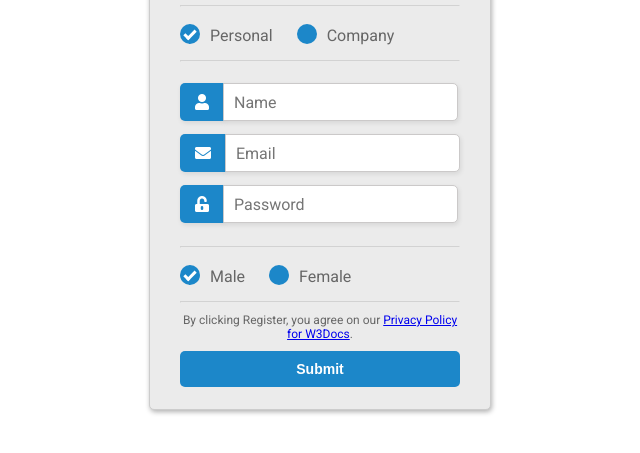
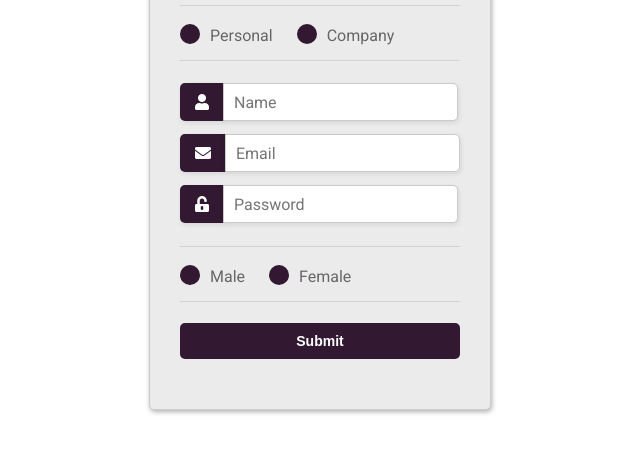
Before and after one commit to TettehSolomon/JS-Form, a plain HTML site: page index.html in a window 1280 px wide. Shown: the part 231-684 px from the top of the page, without its empty margins (320-960 px from the left). Drawn offline with Linux system fonts and the light colour scheme.

Commit message:
initial commit

```diff
--- a/index.html
+++ b/index.html
@@ -16,9 +16,9 @@
 
             <hr>
             <div class="account-type">
-                <input type="radio" value="none" id="radioOne" name="account" checked />
+                <input type="radio" value="personal" id="radioOne" name="account" />
                 <label for="radioOne" class="radio">Personal</label>
-                <input type="radio" value="none" id="radioTwo" name="account" />
+                <input type="radio" value="" id="radioTwo" name="account" />
                 <label for="radioTwo" class="radio">Company</label>
             </div>
             <hr>
@@ -34,16 +34,15 @@
 
             <hr>
             <div class="gender">
-                <input type="radio" value="none" id="male" name="gender" checked />
+                <input type="radio" value="none" id="male" name="gender" />
                 <label for="male" class="radio">Male</label>
                 <input type="radio" value="none" id="female" name="gender" />
                 <label for="female" class="radio">Female</label>
             </div>
             <hr>
             <div class="btn-block">
-                <p>By clicking Register, you agree on our <a href="https://www.w3docs.com/privacy-policy">Privacy Policy
-                        for W3Docs</a>.</p>
-                <button type="submit" onclick="userInput()">Submit</button>
+
+                <button type="button" onclick="userInput()">Submit</button>
             </div>
         </form>
     </div>
--- a/scripts/main.js
+++ b/scripts/main.js
@@ -1,27 +1,50 @@
-//create a function
+//create a function that displays all outputs on submit
 function userInput() {
 
-   if (document.getElementById('radioOne').checked == true) {
-    console.log('Personal');
-   } else {
-    console.log('Company');
-   }
+    //create a variable that receives the radioOne input
+    let radioOne = document.getElementById('radioOne').checked;
 
+    //create a variable that receives the radioTwo input
+    let radioTwo = document.getElementById('radioTwo').checked;
+
+    //Use the if & else if condition to display my output in the console
+    if (radioOne == true){
+        console.log('Personal')
+    } else if (radioTwo == true){
+        console.log('Company');
+    }
+
+    //get name input and store it in a variable
     let name = document.getElementById('name').value;
+
+    //display the output via console
     console.log(name);
 
+    //get email input and store it in a variable
     let email = document.getElementById('email').value;
+
+    //display the output via console
     console.log(email);
 
+    //get password input and store it in a variable
     let password = document.getElementById('password').value;
+
+    //display the out via console
     console.log(password);
 
-    // let male = document.getElementById('male').value;
-    // console.log(male);
+     //create a variable that receives the male input
+    let male = document.getElementById('male').checked;
 
-    // let female = document.getElementById('female').value;
-    // console.log(female);
+     //create a variable that receives the female input
+    let female = document.getElementById('female').checked;
 
+
+    //Use the if & else if condition to display my output in the console
+    if(male == true) {
+        console.log('male');
+    } else if (female == true) {
+        console.log('female');
+    }
 }
 
 userInput();
--- a/styles/styles.css
+++ b/styles/styles.css
@@ -40,6 +40,7 @@ hr {
     background: #ebebeb;
 }
 
+
 form {
     margin: 0 30px;
 }
@@ -75,7 +76,7 @@ label.radio:before {
     width: 20px;
     height: 20px;
     border-radius: 50%;
-    background: #1c87c9;
+    background: #331832;
 }
 
 label.radio:after {
@@ -115,7 +116,7 @@ input[type=password] {
     display: inline-block;
     padding: 9.3px 15px;
     box-shadow: 1px 2px 5px rgba(0, 0, 0, .09);
-    background: #1c87c9;
+    background: #331832;
     color: #fff;
     text-align: center;
 }
@@ -131,7 +132,7 @@ button {
     margin: 10px auto;
     border-radius: 5px;
     border: none;
-    background: #1c87c9;
+    background: #331832;
     font-size: 14px;
     font-weight: 600;
     color: #fff;
```
